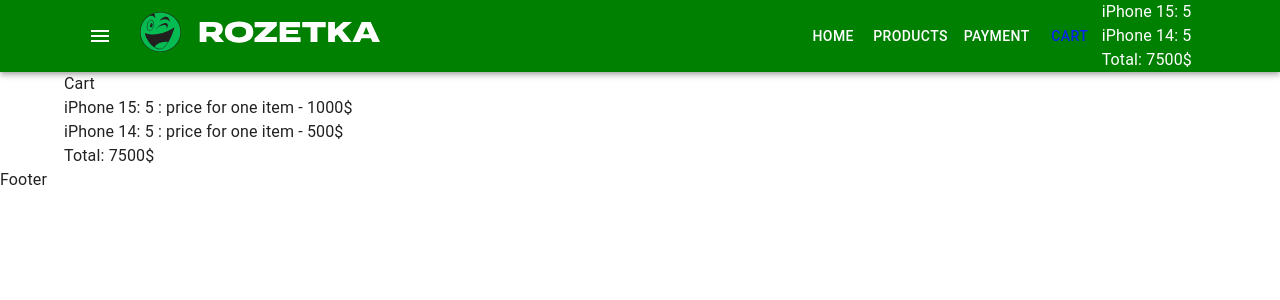
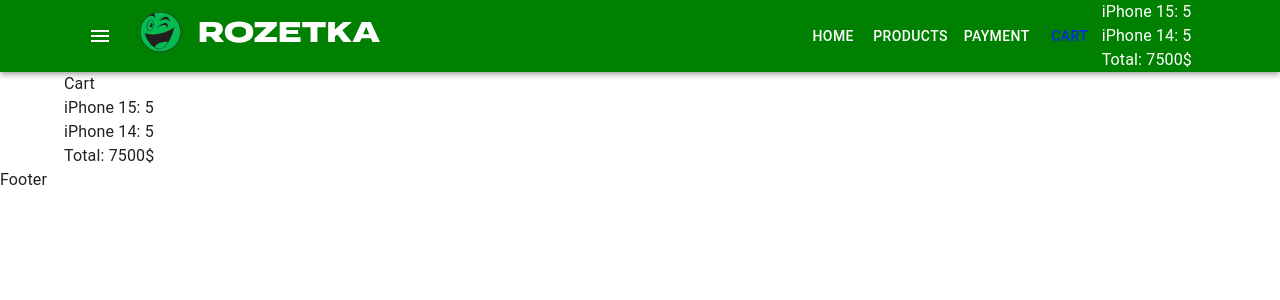
Before and after one commit to kznkv-skillup/react-shop-project-16-03, a React (Create React App) app: page /cart in a window 1280 px wide. Shown: the top 300 px of the page. Built offline with nearby package versions, Linux system fonts and the light colour scheme.

Commit message:
+updated CartProductList

```diff
--- a/src/components/CartHeader/CartHeader.tsx
+++ b/src/components/CartHeader/CartHeader.tsx
@@ -1,29 +1,16 @@
+import CartProductList from 'components/CartProductList/CartProductList'
 import CartTotal from 'components/CartTotal/CartTotal'
-import { getProductsObject, Product, productsArray } from 'utils/productsArray'
 
 type Props = {
     productsInCart: {
         [id: number]: number
     }
-    productsObject?: {
-        [id: number]: Product
-    }
 }
 
-const CartHeader = ({
-    productsInCart,
-    productsObject = getProductsObject(productsArray),
-}: Props) => {
+const CartHeader = ({ productsInCart }: Props) => {
     return (
         <div>
-            <div>
-                {Object.keys(productsInCart).map((productId) => (
-                    <div key={productId}>
-                        {productsObject[+productId].title}:{' '}
-                        {productsInCart[+productId]}
-                    </div>
-                ))}
-            </div>
+            <CartProductList productsInCart={productsInCart} />
             <CartTotal productsInCart={productsInCart} />
         </div>
     )
--- /dev/null
+++ b/src/components/CartProductList/CartProductList.tsx
@@ -0,0 +1,28 @@
+import { getProductsObject, Product, productsArray } from 'utils/productsArray'
+
+type Props = {
+    productsInCart: {
+        [id: number]: number
+    }
+    productsObject?: {
+        [id: number]: Product
+    }
+}
+
+const CartProductList = ({
+    productsInCart,
+    productsObject = getProductsObject(productsArray),
+}: Props) => {
+    return (
+        <div>
+            {Object.keys(productsInCart).map((productId) => (
+                <div key={productId}>
+                    {productsObject[+productId].title}:{' '}
+                    {productsInCart[+productId]}
+                </div>
+            ))}
+        </div>
+    )
+}
+
+export default CartProductList
--- a/src/pages/Cart/CartPage.tsx
+++ b/src/pages/Cart/CartPage.tsx
@@ -1,33 +1,19 @@
 import { Container } from '@mui/material'
+import CartProductList from 'components/CartProductList/CartProductList'
 import CartTotal from 'components/CartTotal/CartTotal'
-import { getProductsObject, Product, productsArray } from 'utils/productsArray'
 
 type Props = {
     productsInCart: {
         [id: number]: number
     }
-    productsObject?: {
-        [id: number]: Product
-    }
 }
 
-const CartPage = ({
-    productsInCart,
-    productsObject = getProductsObject(productsArray),
-}: Props) => {
+const CartPage = ({ productsInCart }: Props) => {
     return (
         <div>
             <Container>
                 <div>Cart</div>
-                <div>
-                    {Object.keys(productsInCart).map((productId) => (
-                        <div key={productId}>
-                            {productsObject[+productId].title}:{' '}
-                            {productsInCart[+productId]} : price for one item -{' '}
-                            {productsObject[+productId].price}$
-                        </div>
-                    ))}
-                </div>
+                <CartProductList productsInCart={productsInCart} />
                 <CartTotal productsInCart={productsInCart} />
             </Container>
         </div>
```
